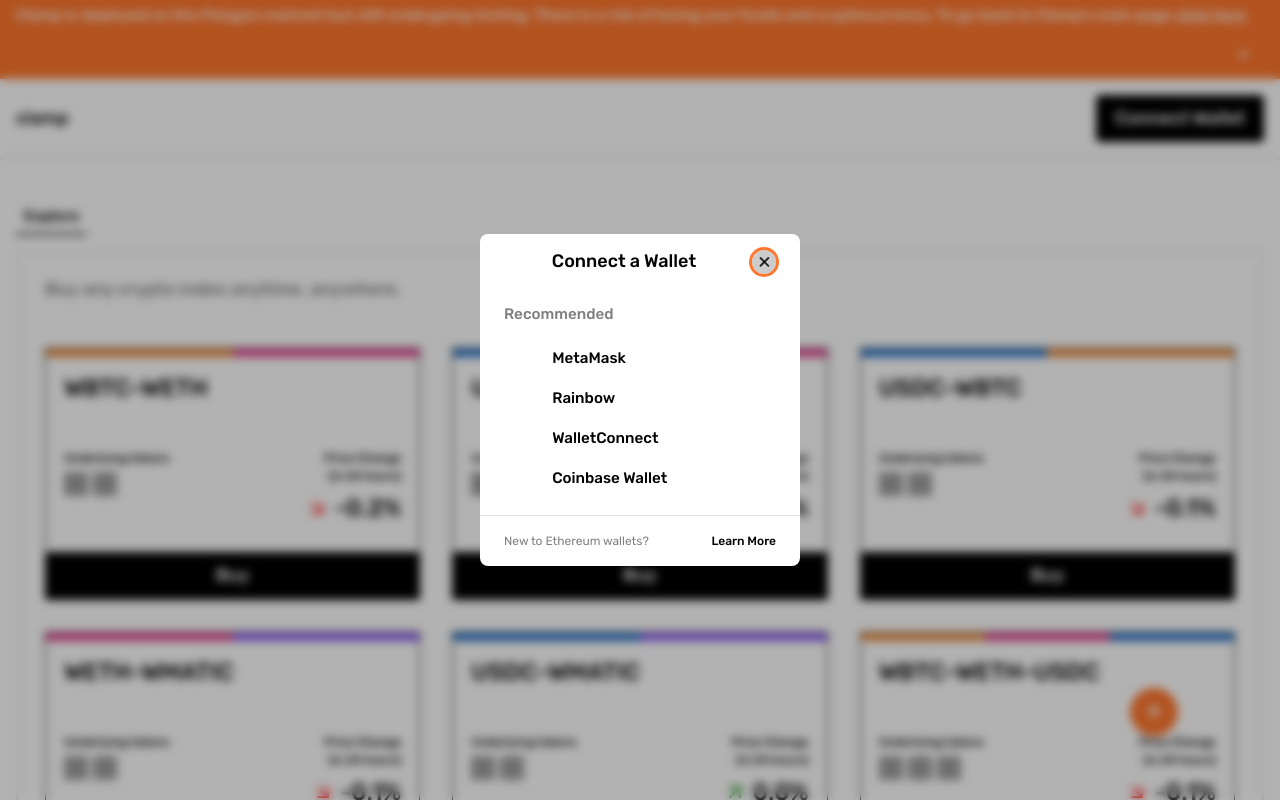
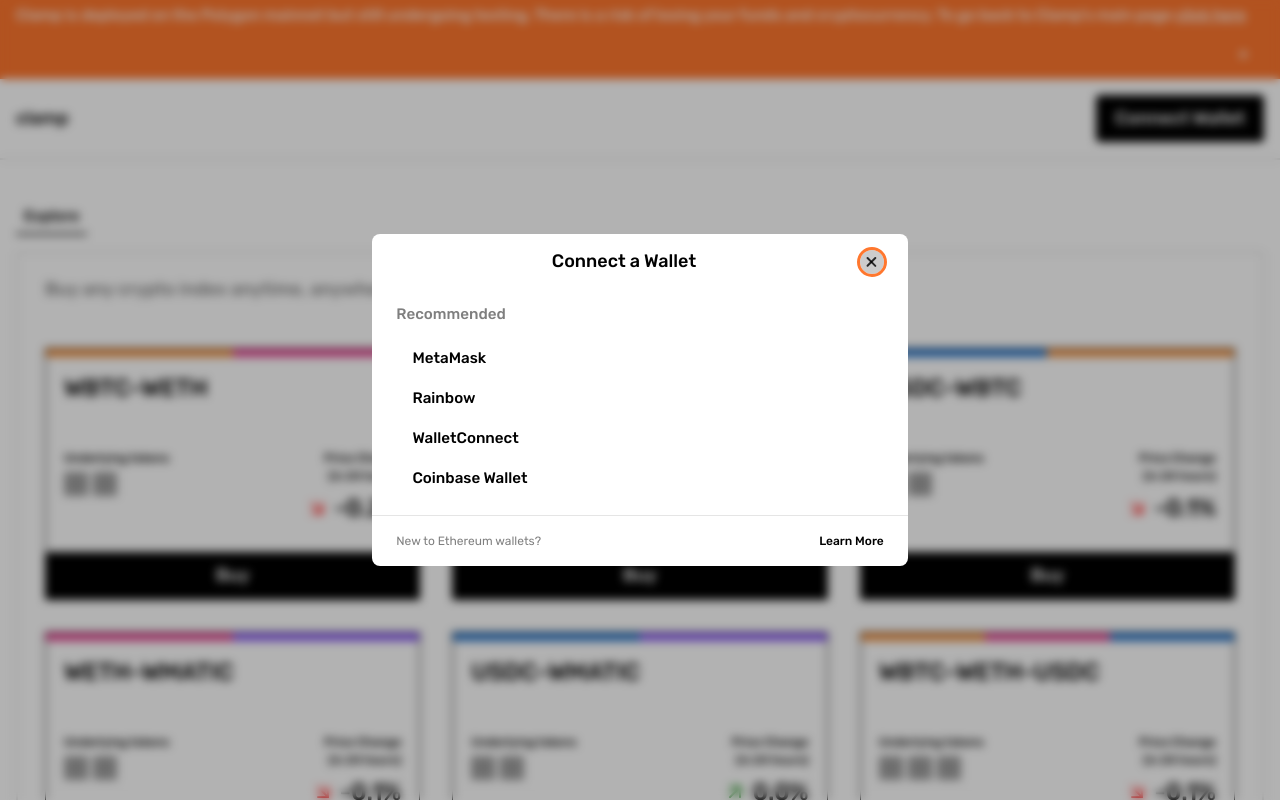
Before and after one commit to adejolx/joinclamp-explore-fe, a React (Vite) app: page / in a window 1280 px wide. Both pictures are taken after a click on the button "Connect Wallet". Shown: the top 800 px of the page. Built offline with nearby package versions, Linux system fonts and the light colour scheme; grey boxes are pictures that could not be loaded.

Commit message:
fix: scroll to top implementation
Custom hook created for this purpose has now been deleted

wrapped cards in forwardRefs and applied minor style changes

```diff
--- a/src/App.tsx
+++ b/src/App.tsx
@@ -2,7 +2,6 @@
 import { Tokens } from "./types/Data";
 import useFetch from "./hooks/useFetch";
 import useModal from "./hooks/useModal";
-import useScrollResetButton from "./hooks/useScrollResetButton";
 import CardGrid from "./components/Grid";
 import NotificationBar from "./components/NotificationBar";
 import Modal from "./components/Modal";
@@ -11,13 +10,10 @@
 
 function App() {
   const modalRef = useRef<HTMLDialogElement>(null);
-  const targetRef = useRef(null);
   const { data, loading, error } = useFetch<Tokens>({ url: "data.json" });
   const [showNotification, setShowNotification] = useState(false);
   const [message, setMessage] = useState<JSX.Element | string>("");
   const { handleModalClose, handleModalOpen } = useModal(modalRef);
-  const { handleScrollToTop, showScrollReset } =
-    useScrollResetButton(targetRef);
 
   const handleNotificationClose = () => {
     setShowNotification(false);
@@ -70,7 +66,6 @@
         <section
           className="border-trbl rounded-md stack-lg section--explore"
           data-overflow-x="scroll"
-          ref={targetRef}
         >
           <h2 className="text-grey">Buy any crypto index anytime, anywhere.</h2>
           {loading && <p>Loading Data...</p>}
@@ -85,7 +80,7 @@
         bodyContent={
           <div className="modal-body stack-md">
             <h3 className="text-grey fs--100">Recommended</h3>
-            <ul>
+            <ul className="wallets cluster">
               <li>
                 <button
                   className="button wallet-option fs--100 rounded-md cluster"
@@ -132,13 +127,13 @@
         footerContent={
           <p className="cluster fs--200">
             <span className="text-grey">New to Ethereum wallets?</span>
-            <a className="fw-300" onClick={handleModalClose}>
+            <a className="fw-300" onClick={handleModalClose} href="#">
               Learn More
             </a>
           </p>
         }
       />
-      {showScrollReset && <ScrollResetButton onClick={handleScrollToTop} />}
+      {<ScrollResetButton />}
     </>
   );
 }
--- a/src/components/Card.tsx
+++ b/src/components/Card.tsx
@@ -1,3 +1,4 @@
+import { forwardRef } from "react";
 import "./Card.css";
 
 type Props = {
@@ -7,14 +8,15 @@
   colors: string[];
 };
 
-const Card = ({ symbol, images, priceChange, colors }: Props) => {
+const Card = forwardRef<HTMLLIElement, Props>(
+  ({ symbol, images, priceChange, colors }, ref) => {
     const svgStyles = {
       stroke: priceChange >= 0 ? "green" : "red",
       transform: priceChange >= 0 ? "rotate(-90deg)" : undefined,
     };
 
     return (
-    <li className="card-wrapper">
+      <li className="card-wrapper" ref={ref}>
         <article className="card">
           <div className="card-body stack-lg">
             <h2 className="fs-100">{symbol}</h2>
@@ -68,6 +70,7 @@
         </article>
       </li>
     );
-};
+  }
+);
 
 export default Card;
--- a/src/components/Modal.css
+++ b/src/components/Modal.css
@@ -43,6 +43,18 @@
   }
 }
 
+.modal-body .wallets {
+  width: 100%;
+  --align: flex-start;
+  --justify: flex-start;
+  --gap: 0;
+}
+
+.modal-body .wallets li {
+  flex-basis: 20rem;
+  flex-grow: 1;
+}
+
 .modal-body .button {
   width: 100%;
   --justify: flex-start;
--- a/src/components/ScrollResetButton.css
+++ b/src/components/ScrollResetButton.css
@@ -9,7 +9,7 @@
   border-radius: 50%;
   padding: 0.5rem;
   position: fixed;
-  bottom: 8%;
+  bottom: 10%;
   right: 8%;
 }
 
--- a/src/components/ScrollResetButton.tsx
+++ b/src/components/ScrollResetButton.tsx
@@ -1,8 +1,33 @@
+import { useCallback, useEffect, useState } from "react";
 import "./ScrollResetButton.css";
 
-const ScrollResetButton = ({ onClick }: { onClick: () => void }) => {
-  return (
-    <button className="scroll-reset button bg-orange cluster" onClick={onClick}>
+const ScrollResetButton = () => {
+  const [showScrollReset, setShowScrollReset] = useState(false);
+  const handleScrollToTop = useCallback(() => {
+    window.scrollTo({
+      top: 0,
+      behavior: "smooth",
+    });
+  }, []);
+
+  useEffect(() => {
+    const handleScrollEvent = () => {
+      if (window.pageYOffset > 300) {
+        setShowScrollReset(true);
+      } else {
+        setShowScrollReset(false);
+      }
+    };
+
+    window.addEventListener("scroll", handleScrollEvent);
+    return () => window.removeEventListener("scroll", handleScrollEvent);
+  }, []);
+
+  return showScrollReset ? (
+    <button
+      className="scroll-reset button bg-orange cluster"
+      onClick={handleScrollToTop}
+    >
       <svg
         aria-hidden="true"
         focusable="false"
@@ -17,7 +42,7 @@
         ></path>
       </svg>
     </button>
-  );
+  ) : null;
 };
 
 export default ScrollResetButton;
--- a/src/hooks/useScrollResetButton.ts
+++ /dev/null
@@ -1,38 +0,0 @@
-import { useCallback, useEffect, useState } from "react";
-
-const useScrollResetButton = (
-  targetRef: React.MutableRefObject<HTMLElement | null>
-) => {
-  const [showScrollReset, setShowScrollReset] = useState(false);
-
-  useEffect(() => {
-    const options = {
-      root: null,
-      rootMargin: "0px",
-      threshold: 0.5,
-    };
-
-    const observer = new IntersectionObserver((entries) => {
-      entries.forEach((entry) => {
-        setShowScrollReset(entry.intersectionRatio > 0.5);
-      });
-    }, options);
-
-    if (targetRef.current) {
-      observer.observe(targetRef.current);
-    }
-
-    return () => observer.disconnect();
-  }, []);
-
-  const handleScrollToTop = useCallback(() => {
-    window.scrollTo({
-      top: 0,
-      behavior: "smooth",
-    });
-  }, []);
-
-  return { showScrollReset, handleScrollToTop };
-};
-
-export default useScrollResetButton;
```
Lines whose indentation alone changed are shown as unchanged.
